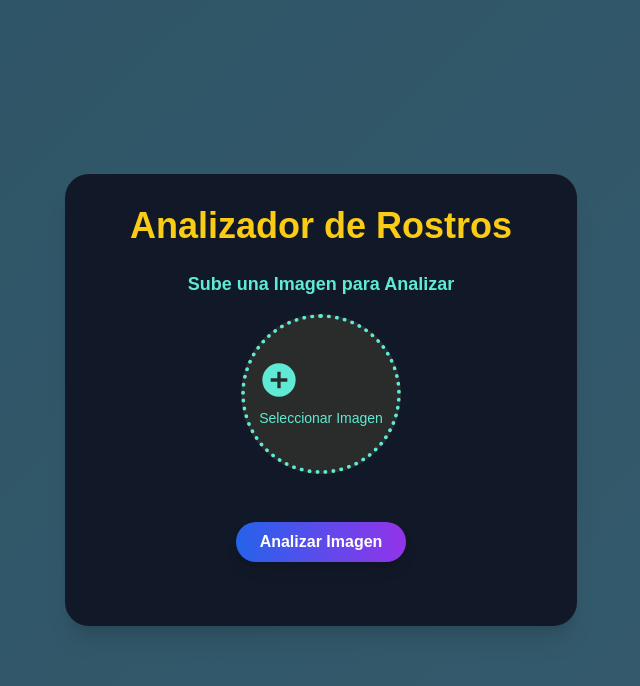
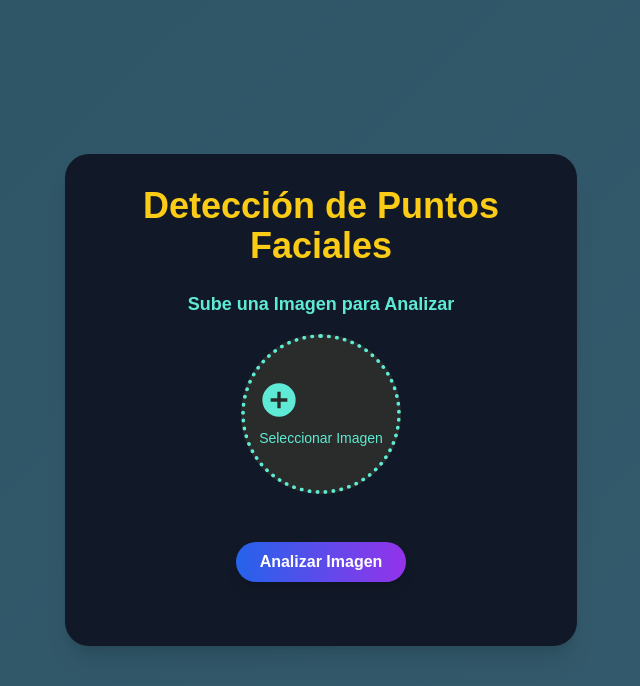
Before and after one commit to ANAFRAN82/anafrancoemociones, a Flask app: page / in a window 1280 px wide. Shown: the top 686 px of the page, without its empty margins (319-959 px from the left). Run offline with Flask 2, Linux system fonts and the light colour scheme; some libraries are stand-ins or nearby versions.

Commit message:
Update index.html

```diff
--- a/emotion/templates/index.html
+++ b/emotion/templates/index.html
@@ -3,7 +3,7 @@
 <head>
     <meta charset="UTF-8">
     <meta name="viewport" content="width=device-width, initial-scale=1.0">
-    <title>Analizador de Rostros</title>
+    <title>Puntos Faciales</title>
     <script src="https://cdn.tailwindcss.com"></script>
     <script src="https://code.jquery.com/jquery-3.6.0.min.js"></script>
     <style>
@@ -40,7 +40,7 @@
 
     <!-- Contenedor principal -->
     <div class="container max-w-lg w-full p-8 bg-gray-900 rounded-3xl shadow-xl text-center">
-        <h1 class="text-4xl font-bold mb-6 text-yellow-400">Analizador de Rostros</h1>
+        <h1 class="text-4xl font-bold mb-6 text-yellow-400">Detección de Puntos Faciales</h1>
 
         <!-- Sección de subida de imagen -->
         <section class="mb-8">
@@ -64,14 +64,13 @@
         <!-- Cargando, errores y resultados -->
         <section id="loading" class="hidden text-center my-4">
             <div class="animate-spin rounded-full h-12 w-12 border-t-4 border-yellow-400"></div>
-            <p class="mt-2 text-yellow-200 text-sm">Analizando...</p>
         </section>
         <section id="results" class="hidden">
-            <h2 class="text-xl font-semibold mb-4 text-purple-300">Resultado del Análisis</h2>
+            <h2 class="text-xl font-semibold mb-4 text-purple-300">Resultado</h2>
             <img id="resultImage" class="w-full h-auto rounded-lg border-2 border-purple-300" src="" alt="Resultado del Análisis">
         </section>
         <section id="error" class="hidden mt-4 bg-red-500 text-white p-3 rounded-lg">
-            <p>Ocurrió un error al analizar. Inténtalo nuevamente.</p>
+            <p>No se pudo analizar la imagen.</p>
         </section>
     </div>
 
```
